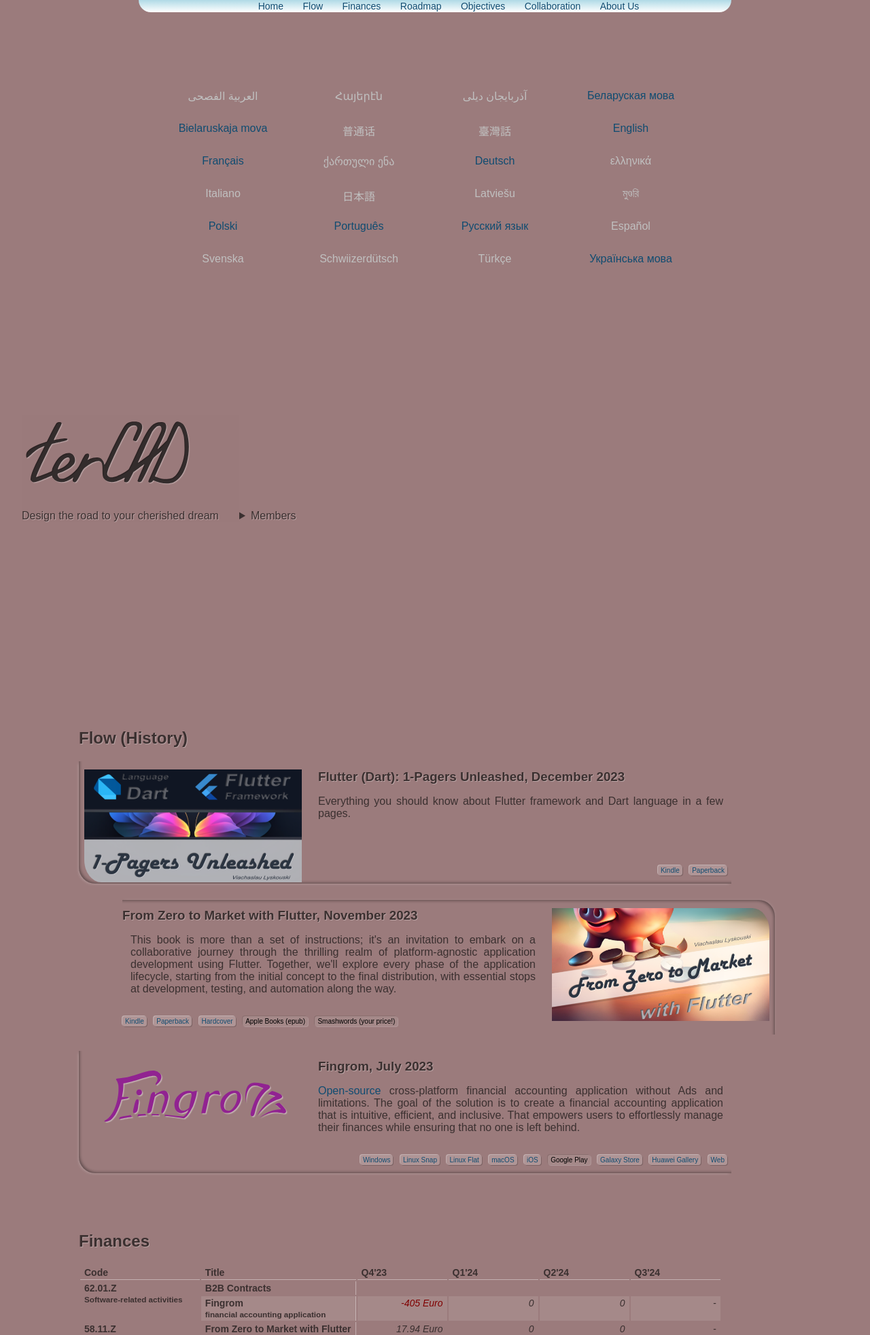
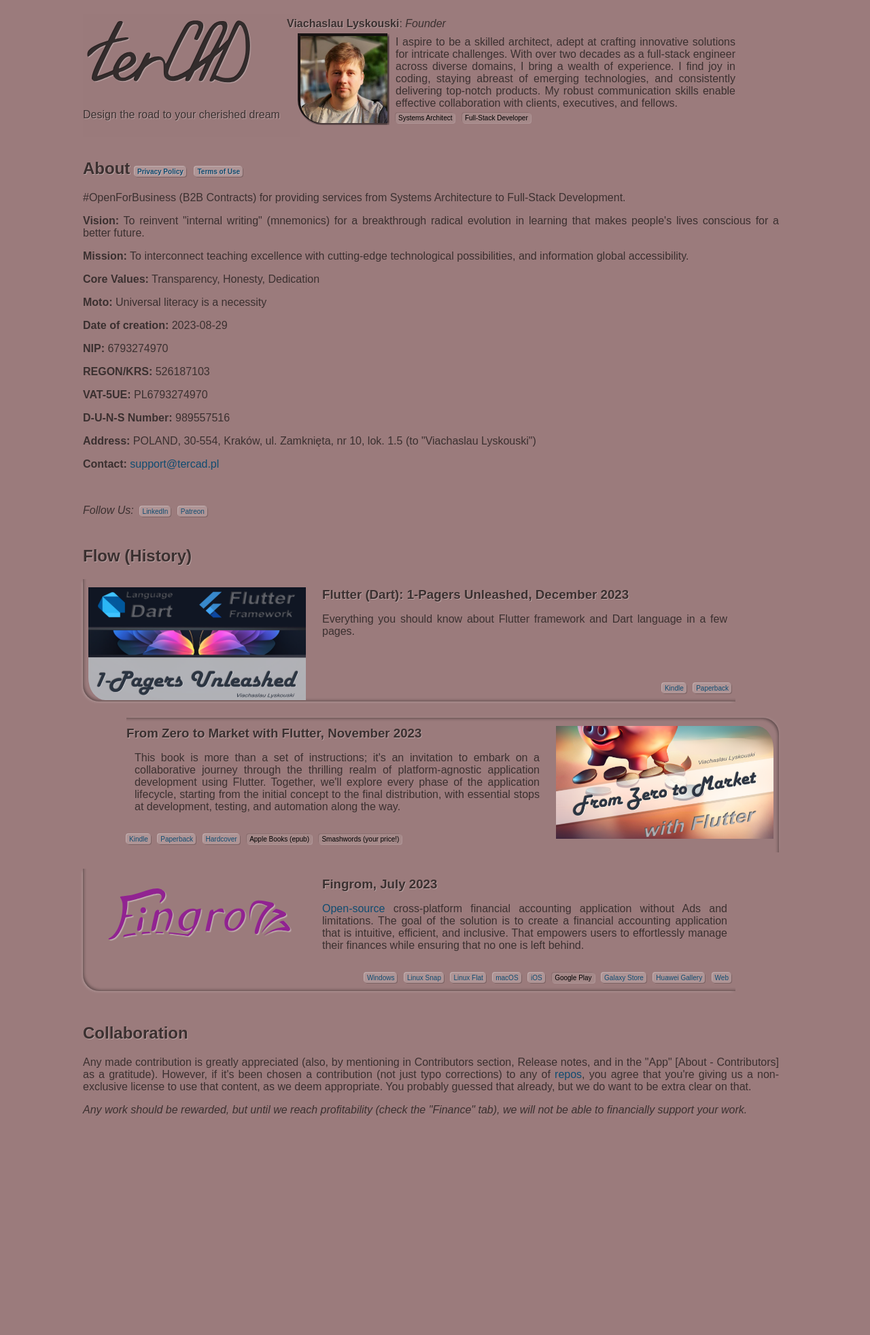
Before and after one commit to lyskouski/site-terCAD, a PHP site: page / in a window 1280 px wide. Shown: the top 1964 px of the page at 68% size. After the commit the page ends 1641 px from the top, so only its background shows below. Run offline with PHP 8.4, Linux system fonts and the light colour scheme; some web fonts are replaced.

Commit message:
Update design

```diff
--- a/public/index.html
+++ b/public/index.html
@@ -35,18 +35,13 @@
     <script type="application/ld+json">[]</script>
   </head>
   <body itemscope itemtype="http://schema.org/WebPage" style="background-color: #9b7b7c;">
+    <section id="content">
       <header id="main-logo">
         <section id="main-logo_data">
           <header id="main-logo_header" class="text-shadow">
             Design the road to your cherished dream
           </header>
-      <details id="main-logo_details">
-        <summary class="text-shadow">Members</summary>
-        <details class="person">
-          <summary class="shadow">
-            <img src="./images/inperson/vlyskouski.jpg" />
-            <footer>Viachaslau<br /><small>Lyskouski&nbsp;&nbsp;&nbsp;&nbsp;&nbsp;</small></footer>
-          </summary>
+          <section class="person">
             <header>
               <strong class="text-shadow">Viachaslau Lyskouski</strong>:
               <em>Founder</em>
@@ -58,55 +53,55 @@
               I find joy in coding, staying abreast of emerging technologies, and consistently delivering top-notch
               products. My robust communication skills enable effective collaboration with clients, executives, and fellows.
               <menu>
-              <span>Systems Architect</span>
-              <span>Full-Stack Developer</span>
+                <span class="button" aria-disabled="true">Systems Architect</span>
+                <span class="button" aria-disabled="true">Full-Stack Developer</span>
               </menu>
             </div>
-        </details>
-      </details>
+          </section>
         </section>
       </header>
-    <header id="main-menu">
-      <menu id="main-menu_list" class="box-shadow">
-        <a class="text-shadow" href="#home">Home</a>
-        <a class="text-shadow" href="#history">Flow</a>
-        <a class="text-shadow" href="#finances">Finances</a>
-        <a class="text-shadow" href="#roadmap">Roadmap</a>
-        <a class="text-shadow" href="#objectives">Objectives</a>
-        <a class="text-shadow" href="#collaboration">Collaboration</a>
-        <a class="text-shadow" href="#about">About Us</a>
-      </menu>
-    </header>
-    <section id="content">
-      <a name="home"></a>
-      <nav class="content" id="main-lang">
-        <a aria-disabled="true" title="Arabic (Modern Standard)" href="">العربية الفصحى</a>
-        <a aria-disabled="true" title="Armenian" href="">Հայերէն</a>
-        <a aria-disabled="true" title="Azerbaijani" href="">آذربایجان دیلی</a>
-        <a title="Belarusian" href="https://tercad.by/index.html">Беларуская мова</a>
-        <a title="Belarusian" href="https://tercad.by/be_EU/index.html">Bielaruskaja mova</a>
-        <a aria-disabled="true" title="Chinese (Mandarin)" href="">普通话</a>
-        <a aria-disabled="true" title="Chinese (Taiwanese)" href="">臺灣話</a>
-        <a title="English" href="https://tercad.com/index.html">English</a>
-        <a title="French" href="https://tercad.fr/index.html">Français</a>
-        <a aria-disabled="true" title="Georgian" href="">ქართული ენა</a>
-        <a title="German" href="https://tercad.de/index.html">Deutsch</a>
-        <a aria-disabled="true" title="Greek" href="">ελληνικά</a>
-        <a aria-disabled="true" title="Italian" href="">Italiano</a>
-        <a aria-disabled="true" title="Japanese" href="">日本語</a>
-        <a aria-disabled="true" title="Latvian" href="">Latviešu</a>
-        <a aria-disabled="true" title="Mundari" href="">মুণ্ডরি</a>
-        <a title="Polish" href="https://tercad.pl/index.html">Polski</a>
-        <a title="Portuguese" href="https://tercad.pt/index.html">Português</a>
-        <a title="Russian" href="https://tercad.ru/index.html">Русский язык</a>
-        <a aria-disabled="true" title="Spanish" href="">Español</a>
-        <a aria-disabled="true" title="Swedish" href="">Svenska</a>
-        <a aria-disabled="true" title="Swiss German" href="">Schwiizerdütsch</a>
-        <a aria-disabled="true" title="Turkish" href="">Türkçe</a>
-        <a title="Ukrainian" href="https://tercad.com/uk/index.html">Українська мова</a>
-      </nav>
+      <section class="part">
+        <h2 class="text-shadow">
+          About
+          <a class="button" href="./data/privacy_policy_en.html">Privacy Policy</a>
+          <a class="button" href="./data/terms_of_use_en.html">Terms of Use</a>
+        </h2>
+        <p>
+          #OpenForBusiness (B2B Contracts) for providing services from Systems Architecture to Full-Stack Development.
+        </p>
+        <p>
+          <strong>Vision:</strong>
+          To reinvent "internal writing" (mnemonics) for a breakthrough radical evolution in learning that makes
+          people's lives conscious for a better future.
+        </p>
+        <p>
+          <strong>Mission:</strong>
+          To interconnect teaching excellence with cutting-edge technological possibilities,
+          and information global accessibility.
+        </p>
+        <p>
+          <strong>Core Values:</strong>
+          Transparency, Honesty, Dedication
+        </p>
+        <p>
+          <strong>Moto:</strong>
+          Universal literacy is a necessity
+        </p>
+        <p><strong>Date of creation:</strong> 2023-08-29</p>
+        <p><strong>NIP:</strong> 6793274970</p>
+        <p><strong>REGON/KRS:</strong> 526187103</p>
+        <p><strong>VAT-5UE:</strong> PL6793274970</p>
+        <p><strong>D-U-N-S Number:</strong> 989557516</p>
+        <p><strong>Address:</strong> POLAND, 30-554, Kraków, ul. Zamknięta, nr 10, lok. 1.5 (to "Viachaslau Lyskouski")</p>
+        <p><strong>Contact:</strong> <a href="mailto:support@tercad.pl">support@tercad.pl</a></p>
+        <br />
+        <p>
+          <em>Follow Us:&nbsp;</em>
+          <a class="button" target="_blank" href="https://www.linkedin.com/company/tercad/">LinkedIn</a>
+          <a class="button" target="_blank" href="https://www.patreon.com/terCAD">Patreon</a>
+        </p>
+      </section>
 
-      <a name="history"></a>
       <section class="part">
         <h2 class="text-shadow">Flow (History)</h2>
         <section class="item">
@@ -166,106 +161,6 @@
         </section>
       </section>
 
-      <a name="finances"></a>
-      <section class="part">
-        <h2 class="text-shadow">Finances</h2>
-        <table>
-          <thead>
-            <tr>
-              <th>Code</th>
-              <th>Title</th>
-              <th>Q4'23</th>
-              <th>Q1'24</th>
-              <th>Q2'24</th>
-              <th>Q3'24</th>
-            </tr>
-          </thead>
-          <tbody>
-            <tr>
-              <th rowspan="2">62.01.Z<br /><small>Software-related activities</small></th>
-              <th>B2B Contracts</small></th>
-              <td>&nbsp;</td>
-              <td>&nbsp;</td>
-              <td>&nbsp;</td>
-              <td>&nbsp;</td>
-            </tr>
-            <tr>
-              <th>Fingrom<br /><small>financial accounting application</small></th>
-              <td><em class="negative">-405 Euro</em></td>
-              <td><em>0</em></td>
-              <td><em>0</em></td>
-              <td><em>-</em></td>
-            </tr>
-            <tr>
-              <th>58.11.Z<br /><small>Publishing books</small></th>
-              <th>From Zero to Market with Flutter<br /><small>Desktop, Mobile, and Web Distribution</small></th>
-              <td><em>17.94 Euro</em></td>
-              <td><em>0</em></td>
-              <td><em>0</em></td>
-              <td><em>-</em></td>
-            </tr>
-            <tr>
-              <th class="bg-color" rowspan="3">63.12.Z<br /><small>Operations of Internet portals</small></th>
-              <th>terCAD<br /><small>corporate portal</small></th>
-              <td><em class="negative">-99.25 Euro</em></td>
-              <td><em>0</em></td>
-              <td><em>0</em></td>
-              <td><em>-</em></td>
-            </tr>
-            <tr>
-              <th>Citadel Liga Info<br /><small>game-services platform</small></th>
-              <td><em>7.22 Euro</em></td>
-              <td><em>0</em></td>
-              <td><em>0</em></td>
-              <td><em>-</em></td>
-            </tr>
-            <tr>
-              <th>Creativity By<br /><small>oeuvre publishing services</small></th>
-              <td><em>&nbsp;</em></td>
-              <td><em>&nbsp;</em></td>
-              <td><em>&nbsp;</em></td>
-              <td><em>&nbsp;</em></td>
-            </tr>
-            <tr>
-              <th colspan="2" class="right">Summary:</th>
-              <td><em class="negative">-479.09 Euro</em></td>
-              <td><em>0</em></td>
-              <td><em>0</em></td>
-              <td><em>-</em></td>
-            </tr>
-          </tbody>
-        </table>
-      </section>
-
-      <a name="roadmap"></a>
-      <section class="part">
-        <h2 class="text-shadow">Roadmap</h2>
-        <p>Roadmap can be viewed on Github:
-          <a target="_blank" href="https://github.com/users/lyskouski/projects/2/views/1">https://github.com/users/lyskouski/projects/2/views/1</a>
-        </p>
-      </section>
-
-      <a name="objectives"></a>
-      <section class="part">
-        <h2 class="text-shadow">Objectives</h2>
-        <section class="item">
-          <img src="./images/items/fingrom.svg" />
-          <header><h3 class="text-shadow">[Q1 2025] Fingrom</h3></header>
-          <strong>OKR:</strong> Establish a strong market presence
-          <ul>
-            <li>
-              <strong>KPI 1:</strong> Achieve one million downloads of the application
-            </li>
-            <li>
-              <strong>KPI 2:</strong> Maintain an active user base of at least one thousand users<br />
-              <small>Metrics: daily active users (DAU), monthly active users (MAU), average session length</small>
-            </li>
-            <li><strong>KPI 2:</strong> Bring at least two new contributors on board</li>
-          </ul>
-        </section>
-      </section>
-
-      <a name="collaboration"></a>
       <section class="part">
         <h2 class="text-shadow">Collaboration</h2>
         <p>
@@ -281,45 +176,6 @@
         </em></p>
       </section>
 
-      <a name="about"></a>
-      <section class="part">
-        <h2 class="text-shadow">
-          About Us
-          <a class="button" href="./data/privacy_policy_en.html">Privacy Policy</a>
-          <a class="button" href="./data/terms_of_use_en.html">Terms of Use</a>
-        </h2>
-        <p><strong>Date of creation:</strong> 2023-08-29</p>
-        <p><strong>NIP:</strong> 6793274970</p>
-        <p><strong>REGON/KRS:</strong> 526187103</p>
-        <p><strong>VAT-5UE:</strong> PL6793274970</p>
-        <p><strong>D-U-N-S Number:</strong> 989557516</p>
-        <p><strong>Address:</strong> POLAND, 30-554, Kraków, ul. Zamknięta, nr 10, lok. 1.5 (to "Viachaslau Lyskouski")</p>
-        <p><strong>Contact:</strong> <a href="mailto:support@tercad.pl">support@tercad.pl</a></p>
-        <p>
-          <strong>Vision:</strong>
-          To reinvent "internal writing" (mnemonics) for a breakthrough radical evolution in learning that makes
-          people's lives conscious for a better future.
-        </p>
-        <p>
-          <strong>Mission:</strong>
-          To interconnect teaching excellence with cutting-edge technological possibilities,
-          and information global accessibility.
-        </p>
-        <p>
-          <strong>Core Values:</strong>
-          Transparency, Honesty, Dedication
-        </p>
-        <p>
-          <strong>Moto:</strong>
-          Universal literacy is a necessity
-        </p>
-        <br />
-        <p>
-          <em>Follow Us:&nbsp;</em>
-          <a class="button" target="_blank" href="https://www.linkedin.com/company/tercad/">LinkedIn</a>
-          <a class="button" target="_blank" href="https://www.patreon.com/terCAD">Patreon</a>
-        </p>
-      </section>
       <footer></footer>
     </section>
   </body>
--- a/public/styles/index.css
+++ b/public/styles/index.css
@@ -22,11 +22,10 @@ h1, h2, h3 {
 
 .part {
   width: 100%;
-  min-height: 90%;
 }
 
 footer:last-of-type {
-  margin-bottom: 240px;
+  height: 240px;
 }
 
 a {
@@ -90,26 +89,19 @@ td {
   margin: 0 auto;
   height: 100%;
   min-height: 100%;
+  padding-left: 12px;
 }
 
 #main-logo {
-  position: fixed;
-  bottom: 0px;
-  left: 0;
-  z-index: 10;
-  width: 100%;
-  height: 190px;
-  max-height: 190px;
-  min-height: 190px;
+  padding-bottom: 32px;
+  position: relative;
+  float: left;
+  clear: both;
 }
 
 #main-logo_data {
   position: relative;
   float: left;
-  height: 200px;
-  width: auto;
-  padding-left: 32px;
-  border-top-right-radius: 32px;
 }
 
 #main-logo_header {
@@ -123,6 +115,7 @@ td {
   background-size: auto 115px;
   background-repeat: no-repeat;
   padding-top: 140px;
+  padding-bottom: 24px;
 }
 
 #main-logo_details {
@@ -152,10 +145,13 @@ td {
 
 .person {
   position: relative;
-  float: left;
+  display: grid;
+  grid-template-columns: 128px minmax(0, 500px);
+  column-gap: 12px;
   cursor: pointer;
   margin-top: 18px;
   margin-left: 12px;
+  clear: right;
 }
 
 .person summary {
@@ -171,7 +167,6 @@ td {
 
 .person img {
   display: block;
-  float: left;
   width: 128px;
   height: 128px;
   border-bottom-left-radius: 25%;
@@ -203,16 +198,22 @@ td {
 .person header {
   position: relative;
   display: block;
+  grid-column: 1 / -1;
   margin: -12px 0 0 -22px;
   padding: 0 0 9px 2px;
 }
 
 .person div {
   position: relative;
-  float: left;
-  max-width: 500px;
-  padding: 0 12px;
+  min-width: 0;
+  padding: 0;
   text-align: justify;
+}
+
+@media (max-width: 730px) {
+  .person {
+    clear: both;
+  }
 }
 
 .person menu {
@@ -221,7 +222,7 @@ td {
   padding: 0;
 }
 
-.person span, .button {
+.button {
   padding: 2px 4px;
   border-radius: 4px;
   margin-right: 6px;
```
Lines whose indentation alone changed are shown as unchanged.
